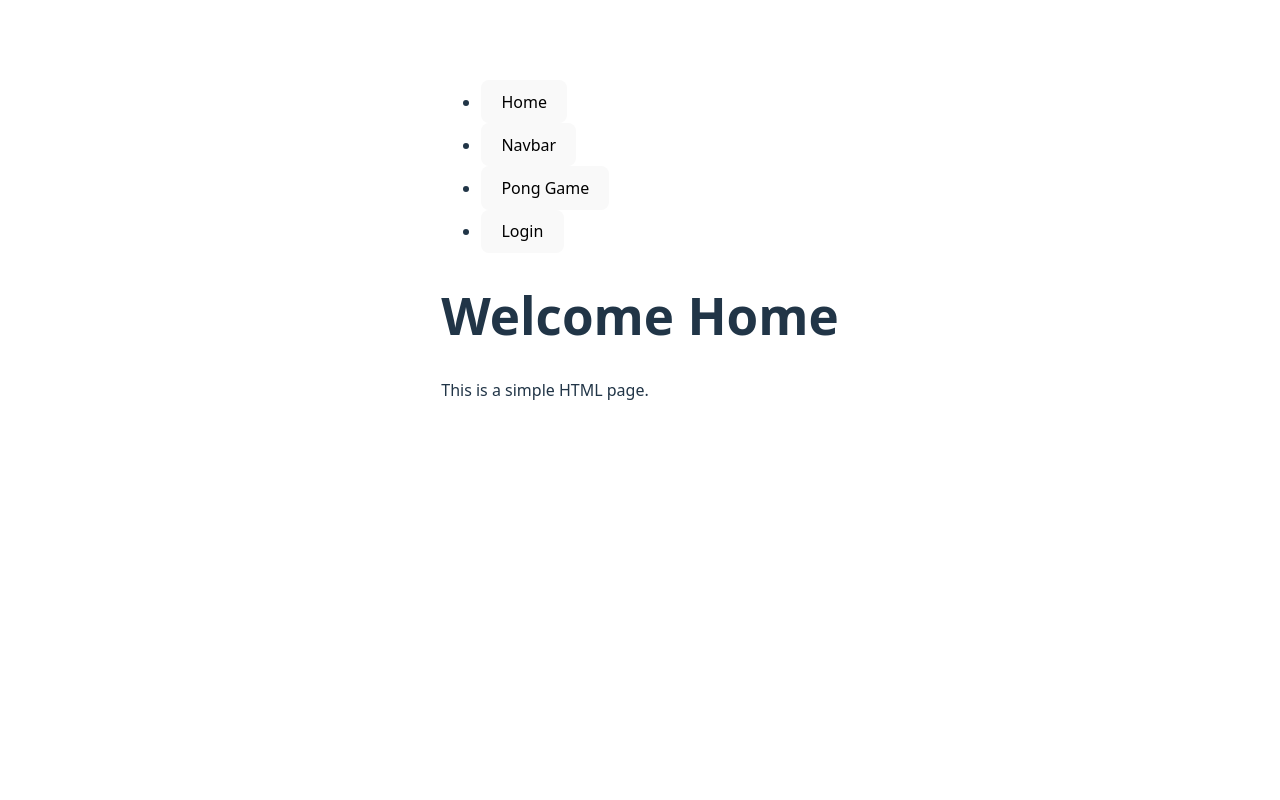
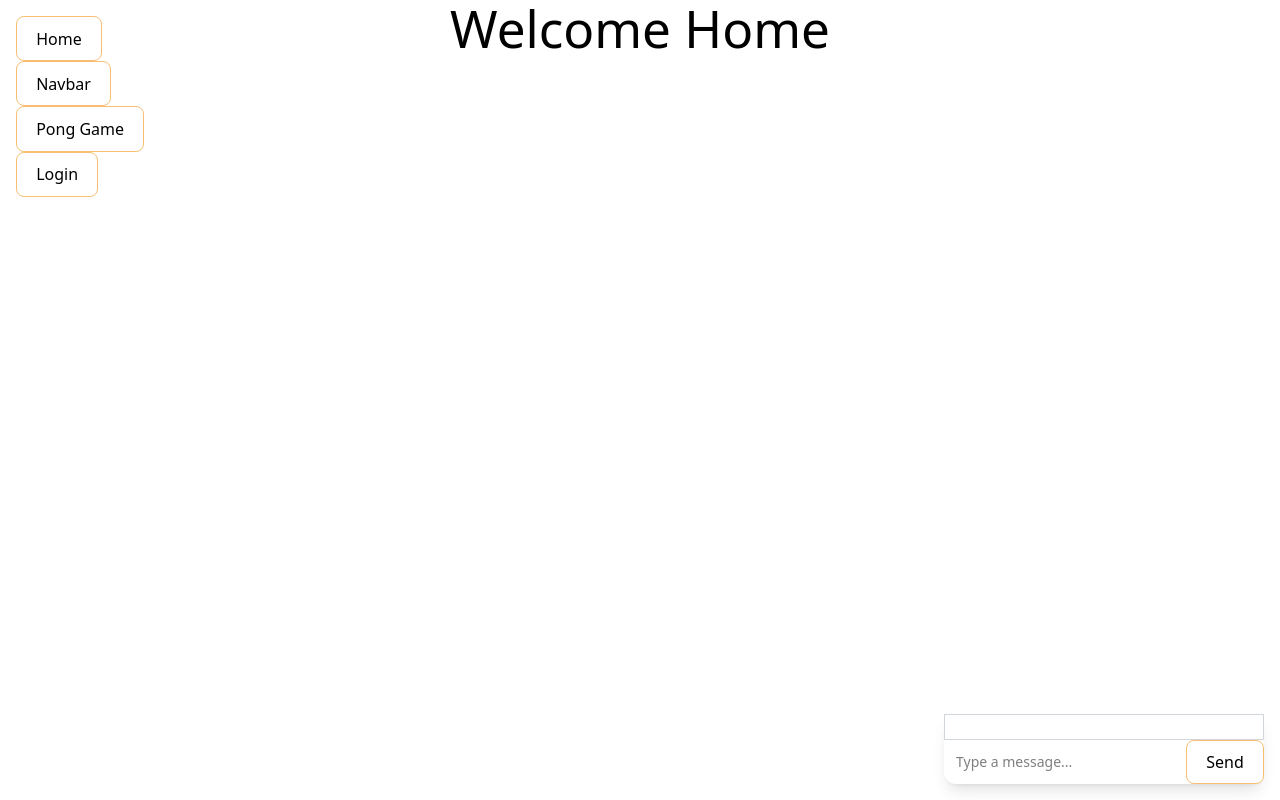
Before and after one commit to 42rteles-f/Transcendence, a website built with Vite: page frontend/index.html in a window 1280 px wide. Built offline with nearby package versions, Linux system fonts and the light colour scheme; files whose address does not match are found by name.

Commit message:
started chat component, and added autobinding for id in BaseComponent

```diff
--- a/frontend/index.html
+++ b/frontend/index.html
@@ -4,8 +4,8 @@
     <meta charset="UTF-8" />
     <link rel="icon" type="image/svg+xml" href="/vite.svg" />
     <meta name="viewport" content="width=device-width, initial-scale=1.0" />
-	<script type="module" src="/src/main.ts"></script>
-    <title>Vite + TS</title>
+	<script type="module" src="/src/app.ts"></script>
+    <title>Transcendence</title>
   </head>
   <body style="display: flex; flex-direction: column;">
     <div id="app"></div>
--- a/frontend/package.json
+++ b/frontend/package.json
@@ -11,5 +11,9 @@
   "devDependencies": {
     "typescript": "~5.7.2",
     "vite": "^6.2.0"
+  },
+  "dependencies": {
+    "@tailwindcss/vite": "^4.1.8",
+    "tailwindcss": "^4.1.8"
   }
 }
--- /dev/null
+++ b/frontend/public/pages/chat/chat.html
@@ -0,0 +1,23 @@
+<div class="w-80 max-h-[400px] bg-white shadow-lg rounded-xl flex flex-col">
+
+    <!-- Messages -->
+    <div id="chatMessages" class="flex-1 p-3 overflow-y-auto border border-gray-300 text-sm space-y-2">
+      <!-- Messages will appear here -->
+    </div>
+
+    <!-- Input -->
+    <div class="flex border-black">
+      <input
+        id="chatInput"
+        type="text"
+        placeholder="Type a message..."
+        class="flex-1 px-3 py-2 text-sm focus:outline-none"
+      />
+      <button
+        onclick="sendMessage()"
+        class="px-4 py-2 bg-blue-600 text-black text-sm hover:bg-blue-700 transition"
+      >
+        Send
+      </button>
+    </div>
+  </div>
--- /dev/null
+++ b/frontend/public/pages/chat/chat.ts
@@ -0,0 +1,18 @@
+import { views } from "../../../src/views"
+import { BaseComponent } from "../../../src/BaseComponent";
+
+console.log("executing home.ts");
+
+class Chat extends BaseComponent {
+
+	constructor() {
+		super("/pages/chat/chat.html");
+	}
+
+	onInit(): void {
+
+	}
+}
+
+customElements.define("chat-component", Chat);
+views.registerPage("/chat", Chat);
--- a/frontend/public/pages/home.html
+++ b/frontend/public/pages/home.html
@@ -7,8 +7,10 @@
 		<link rel="stylesheet" href="style.css" />
 	</head>
 	<body>
-		<custom-navbar></custom-navbar>
+		<custom-navbar class="fixed top-4 left-4"></custom-navbar>
 		<h1>Welcome Home</h1>
-		<p>This is a simple HTML page.</p>
 	</body>
+	<footer>
+		<chat-component class="fixed bottom-4 right-4"></chat-component>
+	</footer>
 </html>
--- a/frontend/public/pages/home.ts
+++ b/frontend/public/pages/home.ts
@@ -1,5 +1,4 @@
 import { views } from "../../src/views"
-import { Page } from "../../src/old_model/Page";
 import { BaseComponent } from "../../src/BaseComponent";
 
 console.log("executing home.ts");
@@ -10,7 +9,8 @@ class HomePage extends BaseComponent {
 		super("/pages/home.html");
 	}
 
-
+	onInit(): void {
+	}
 }
 
 customElements.define("home-page", HomePage);
--- a/frontend/public/pages/login.ts
+++ b/frontend/public/pages/login.ts
@@ -0,0 +1,18 @@
+import { views } from "../../src/views"
+import { BaseComponent } from "../../src/BaseComponent";
+
+console.log("executing home.ts");
+
+class LoginPage extends BaseComponent {
+
+	constructor() {
+		super("/pages/login.html");
+	}
+
+	onInit(): void {
+
+	}
+}
+
+customElements.define("login-page", LoginPage);
+views.registerPage("/login", LoginPage);
--- a/frontend/public/pages/navbar.ts
+++ b/frontend/public/pages/navbar.ts
@@ -4,19 +4,22 @@ import { BaseComponent } from "../../src/BaseComponent";
 console.log("executing navbar copy");
 
 class Navbar extends BaseComponent {
+	private home_b!: HTMLButtonElement;
+	private navbar_b!: HTMLButtonElement;
+	private pong_b!: HTMLButtonElement;
+	private login_b!: HTMLButtonElement;
+
 	constructor() {
 		super("/pages/navbar.html");
 	}
 
 	onInit() {
-		this.addEvents(
-			{id: "home_b", type: "click", handler: () => views.urlLoad("/home")},
-			{id: "navbar_b", type: "click", handler: () => views.urlLoad("/navbar")},
-			{id: "pong_b", type: "click", handler: () => views.urlLoad("/pong")},
-		)
+		this.home_b.addEventListener("click", () => views.urlLoad("/home"));
+		this.navbar_b.addEventListener("click", () => views.urlLoad("/navbar"));
+		this.pong_b.addEventListener("click", () => views.urlLoad("/pong"));
+		this.login_b.addEventListener("click", () => views.urlLoad("/login"));
 	}
 }
 
 customElements.define("custom-navbar", Navbar);
-
 views.registerPage("/navbar", Navbar);
--- a/frontend/src/BaseComponent.ts
+++ b/frontend/src/BaseComponent.ts
@@ -15,6 +15,7 @@ export class BaseComponent extends HTMLElement {
 
 		if (templates.has(name)) {
 			this.innerHTML = templates.get(name)!;
+			this.bindElements();
 			this.onInit();
 		} else {
 			fetch(name)
@@ -22,6 +23,7 @@ export class BaseComponent extends HTMLElement {
 				.then(html => {
 					this.innerHTML = html;
 					templates.set(name, html);
+					this.bindElements();
 					this.onInit();
 				});
 		}
@@ -41,6 +43,16 @@ export class BaseComponent extends HTMLElement {
 			this.getElementById(event.id)?.addEventListener(event.type, event.handler)
 		});
     }
+
+	private bindElements() {
+		const elements = this.querySelectorAll<HTMLElement>('[id]');
+		elements.forEach(el => {
+			if (el.id) {
+				(this as any)[el.id] = el;
+			}
+		});
+	}
+
 }
 
 customElements.define("base-component", BaseComponent);
--- a/frontend/src/PageManager.ts
+++ b/frontend/src/PageManager.ts
@@ -1,10 +1,11 @@
 import { BaseComponent } from "./BaseComponent";
 type AnyBaseComponent = new (...args: any[]) => BaseComponent;
 
+export type Pointer<T> = (T | null);
 
 export class PageManager {
-    private componentMap	:Map<string, AnyBaseComponent>;
-	private currentPage: (BaseComponent | null)[];
+    private componentMap:	Map<string, AnyBaseComponent>;
+	private currentPage:	BaseComponent[];
 
     constructor() {
         this.componentMap = new Map();
@@ -36,9 +37,10 @@ export class PageManager {
 			console.log(`PageManager: Component ${name} does not exist`);
 			return (false);
         }
-		const newPage = new (this.componentMap.get(name) as any);
-		this.currentPage.push(newPage);
-		document.body.appendChild(newPage as Node);
+
+		const newComponent = new (this.componentMap.get(name) as any);
+		this.currentPage.push(newComponent);
+		document.body.appendChild(newComponent as Node);
 		return (true);
 	}
 }
--- a/frontend/src/main.ts
+++ b/frontend/src/app.ts
@@ -1,9 +1,10 @@
 import { views } from "./views.ts";
+import './style.css';
 await import("../public/pages/navbar.ts");
 await import("../public/pages/home.ts");
 await import("../public/pages/pong.ts");
-
-// console.log(views.get("/home"))
+await import("../public/pages/chat/chat.ts");
+await import("../public/pages/login.ts");
 
 console.log("app start." + window.location.pathname);
 
--- a/frontend/src/style.css
+++ b/frontend/src/style.css
@@ -1,17 +1,4 @@
-:root {
-  font-family: system-ui, Avenir, Helvetica, Arial, sans-serif;
-  line-height: 1.5;
-  font-weight: 400;
-
-  color-scheme: light dark;
-  color: rgba(255, 255, 255, 0.87);
-  background-color: #242424;
-
-  font-synthesis: none;
-  text-rendering: optimizeLegibility;
-  -webkit-font-smoothing: antialiased;
-  -moz-osx-font-smoothing: grayscale;
-}
+@import "tailwindcss";
 
 a {
   font-weight: 500;
@@ -35,42 +22,15 @@ h1 {
   line-height: 1.1;
 }
 
-#app {
-  max-width: 1280px;
-  margin: 0 auto;
-  padding: 2rem;
-  text-align: center;
-}
-
-.logo {
-  height: 6em;
-  padding: 1.5em;
-  will-change: filter;
-  transition: filter 300ms;
-}
-.logo:hover {
-  filter: drop-shadow(0 0 2em #646cffaa);
-}
-.logo.vanilla:hover {
-  filter: drop-shadow(0 0 2em #3178c6aa);
-}
-
-.card {
-  padding: 2em;
-}
-
-.read-the-docs {
-  color: #888;
-}
-
 button {
   border-radius: 8px;
   border: 1px solid transparent;
+  border-color: rgb(247, 190, 115);
   padding: 0.6em 1.2em;
   font-size: 1em;
   font-weight: 500;
   font-family: inherit;
-  background-color: #1a1a1a;
+  background-color: #ffffff;
   cursor: pointer;
   transition: border-color 0.25s;
 }
@@ -81,16 +41,3 @@ button:focus,
 button:focus-visible {
   outline: 4px auto -webkit-focus-ring-color;
 }
-
-@media (prefers-color-scheme: light) {
-  :root {
-    color: #213547;
-    background-color: #ffffff;
-  }
-  a:hover {
-    color: #747bff;
-  }
-  button {
-    background-color: #f9f9f9;
-  }
-}
--- a/frontend/tsconfig.json
+++ b/frontend/tsconfig.json
@@ -20,5 +20,5 @@
     "noFallthroughCasesInSwitch": true,
     "noUncheckedSideEffectImports": true
   },
-  "include": ["src"]
+  "include": ["src", "public/pages/Chat/Chat.ts"]
 }
--- /dev/null
+++ b/frontend/vite.config.ts
@@ -0,0 +1,7 @@
+import { defineConfig } from 'vite'
+import tailwindcss from '@tailwindcss/vite'
+export default defineConfig({
+  plugins: [
+    tailwindcss(),
+  ],
+})
```
Also changed, not shown: frontend/public/pages/navbar.html (line endings or trailing spaces).
